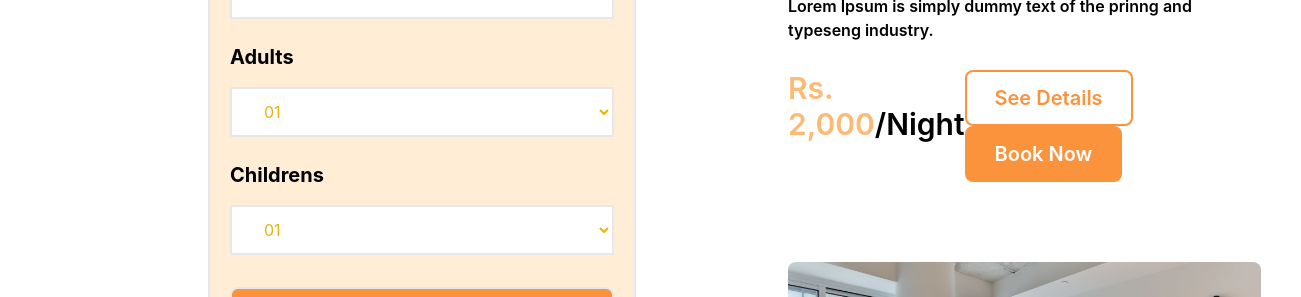
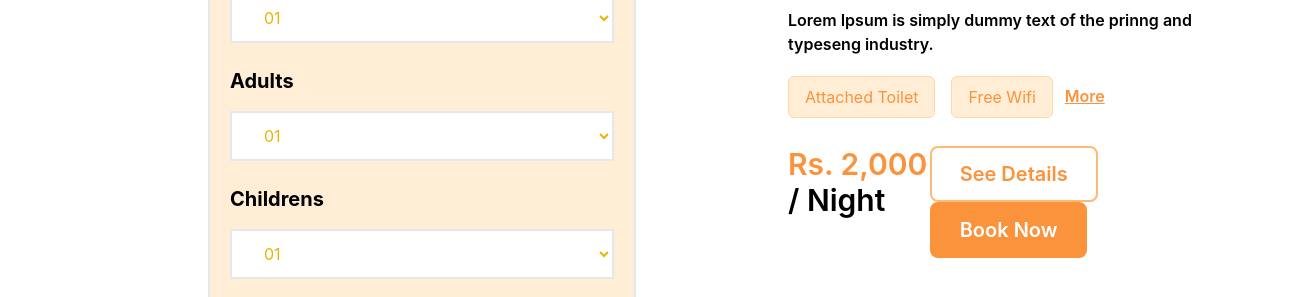
Before and after one commit to shoaibbadshah/Final_jmm_challenge, a Next.js app: page /book in a window 1280 px wide. Shown: the part 503-800 px from the top of the page, 1301 px wide, since content can reach past the window. Built offline with nearby package versions, Linux system fonts and the light colour scheme.

Commit message:
facilities

```diff
--- a/pages/book.js
+++ b/pages/book.js
@@ -7,7 +7,7 @@ const book = () => {
   return (
     <div>
       <Navbar />
-      <div className="flex justify-between">
+      <div className="flex justify-between mt-9">
         <Form />
         <div className="w-full">
           <div className="flex justify-around">
--- a/pages/components/FrontImg.js
+++ b/pages/components/FrontImg.js
@@ -4,7 +4,7 @@ import Link from "next/link";
 
 const FrontImg = () => {
   return (
-    <div className="relative bg-red-500 h-[300px] sm:h-[400px] lg:h-[500px] xl:h-[600px] 2xl:h-[700px]">
+    <div className="relative h-[300px] sm:h-[400px] lg:h-[500px] xl:h-[600px] 2xl:h-[700px]">
       <Image src="/jmm.jpg" layout="fill" objectFit="cover" />
       <div className="absolute top-1/3 ml-9 sm:ml-14 md:ml-20 xl:ml-32 2xl:ml-36">
         <h1 className="text-white text-sm sm:text-lg md:text-xl lg:text-2xl xl:text-3xl 2xl:text-4xl mb-5 shadow-black">
--- a/pages/components/booking__page/Rooms.js
+++ b/pages/components/booking__page/Rooms.js
@@ -17,17 +17,27 @@ const Rooms = () => {
           Lorem Ipsum is simply dummy text of the prinng and typeseng industry.
         </h1>
 
+        {/* facilities */}
+        <div className="flex mt-5">
+          <p className="border border-orange-200 bg-orange-100 text-orange-400 rounded-md px-4 mr-4 py-2">
+            Attached Toilet
+          </p>
+          <p className="border border-orange-200 bg-orange-100 text-orange-400 rounded-md px-4 mr-3 py-2">
+            Free Wifi
+          </p>
+          <p className="font-semibold text-orange-400 py-2 underline">More</p>
+        </div>
+
         {/* price of the room */}
         <div className="flex justify-between mr-28 mt-7">
           <h1 className="font-semibold text-3xl ">
-            <span className="text-orange-300 ">Rs. 2,000</span>
-            /Night
+            <span className="text-orange-400 ">Rs. 2,000 </span>/ Night
           </h1>
           <div className="">
             <input
               type={"button"}
               value={"See Details"}
-              className="border-2 rounded-lg font-semibold text-xl px-7 py-3 mr-4 text-orange-400 border-orange-400"
+              className="border-2 rounded-lg font-semibold text-xl px-7 py-3 mr-4 text-orange-400 border-orange-300"
             />
             <input
               type={"button"}
```
